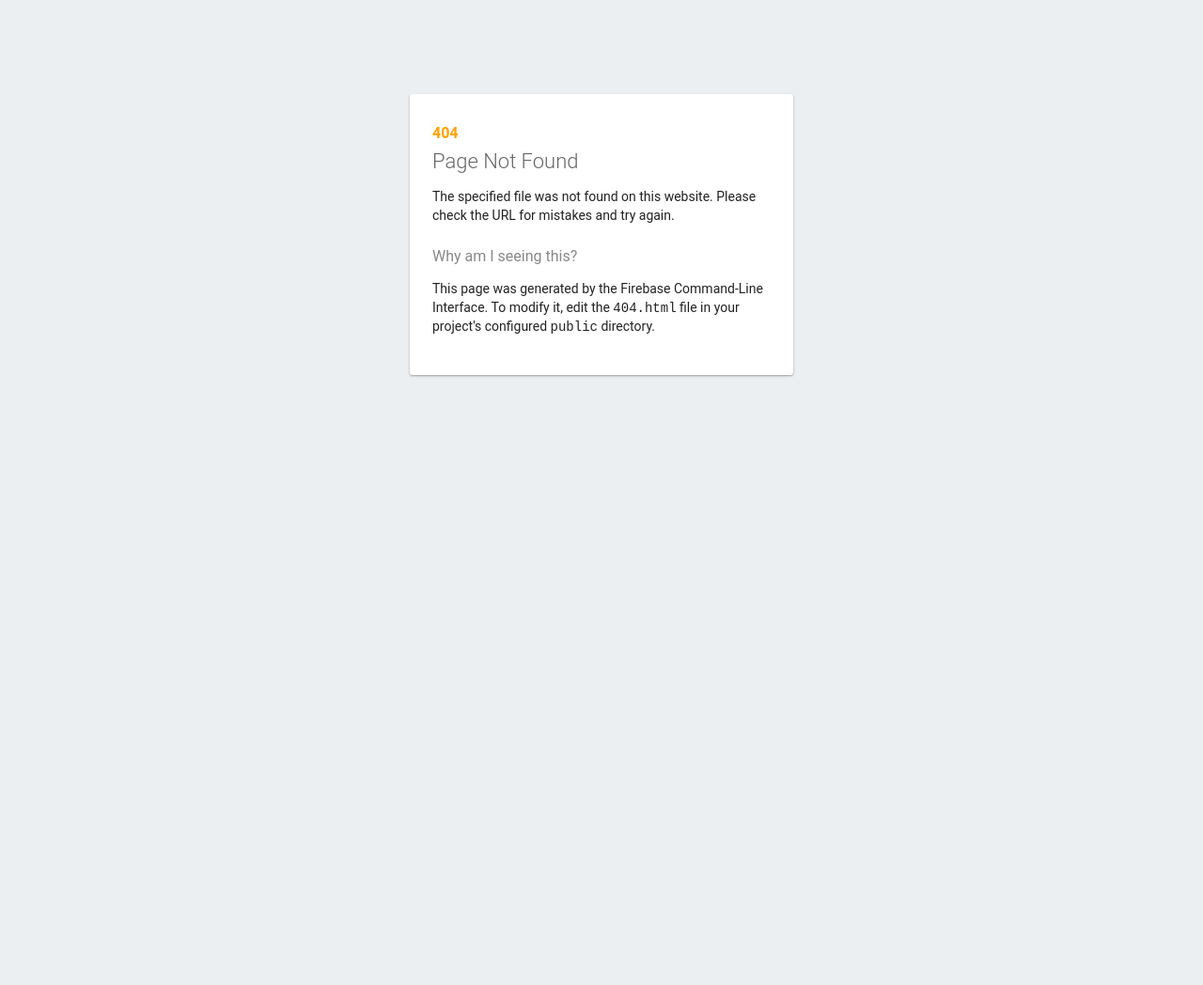
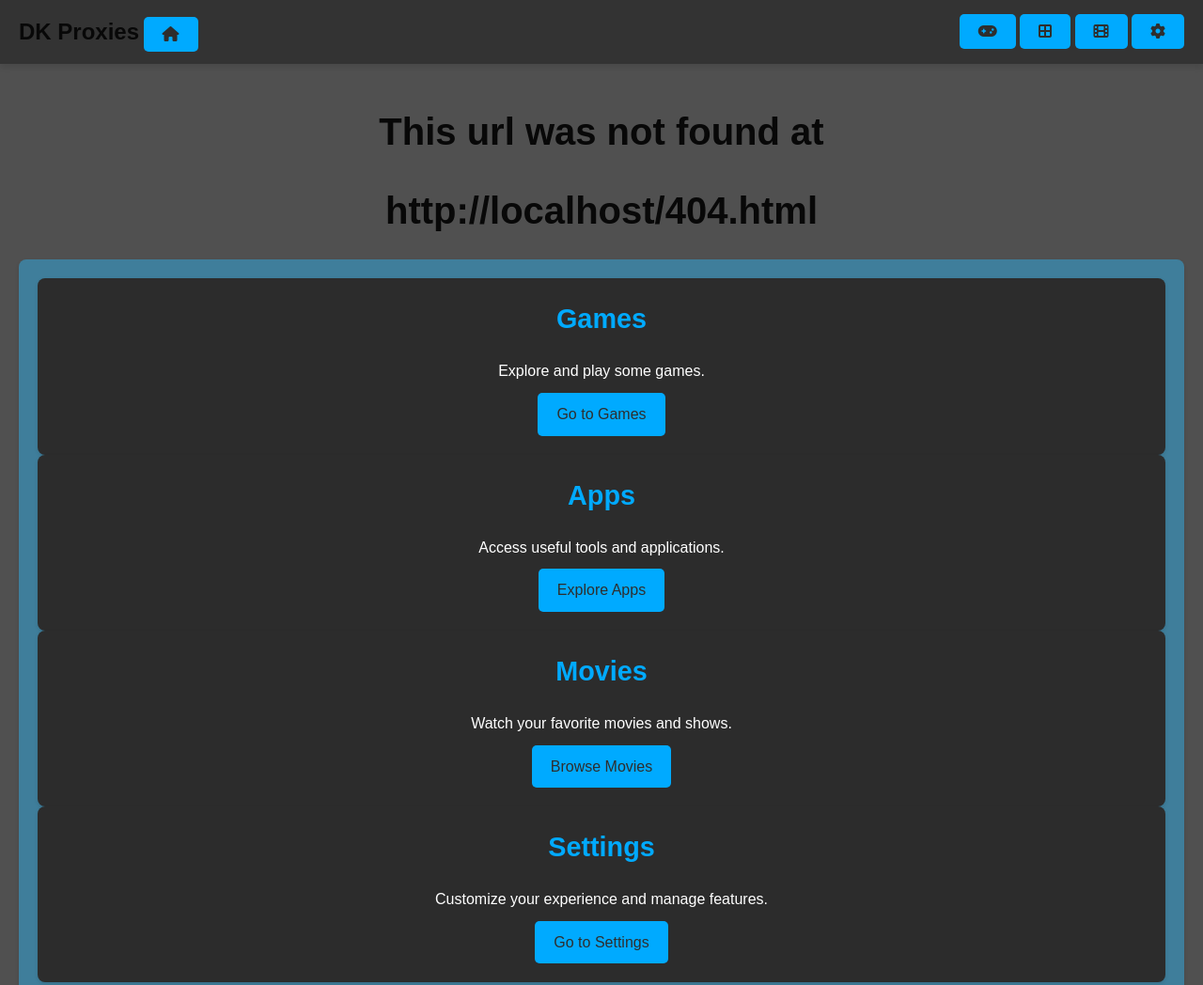
Before and after one commit to TheRealKizzobot/Unblocked-games, a website: page 404.html in a window 1280 px wide. Shown: the top 1048 px of the page at 94% size. Before the commit the page ends 800 px from the top, so only its background shows below. Drawn offline with Linux system fonts and the light colour scheme.

Commit message:
404 update

```diff
--- a/404.html
+++ b/404.html
@@ -1,33 +1,116 @@
 <!DOCTYPE html>
-<html>
-  <head>
-    <meta charset="utf-8">
-    <meta name="viewport" content="width=device-width, initial-scale=1">
-    <title>Page Not Found</title>
+ <html lang="en">
+<head>
+    <meta charset="UTF-8">
+    <meta name="viewport" content="width=device-width, initial-scale=1.0">
+    <link rel="stylesheet" href="/css/index.css">
+    <script src="/scripts/scripts.js"></script>
+    <script src="https://kit.fontawesome.com/30dbb05315.js" crossorigin="anonymous"></script>
+    <link rel="stylesheet" href="/css/fontawsome.css">
+    <title>DK Proxies</title>
+</head>
+<body>
+    <!-- Loading Screen -->
+    <div id="loading-screen" class="fade-out">
+        <div id="loading-spinner"></div>
+        <h1>Loading...</h1>
+    </div>
 
-    <style media="screen">
-      body { background: #ECEFF1; color: rgba(0,0,0,0.87); font-family: Roboto, Helvetica, Arial, sans-serif; margin: 0; padding: 0; }
-      #message { background: white; max-width: 360px; margin: 100px auto 16px; padding: 32px 24px 16px; border-radius: 3px; }
-      #message h3 { color: #888; font-weight: normal; font-size: 16px; margin: 16px 0 12px; }
-      #message h2 { color: #ffa100; font-weight: bold; font-size: 16px; margin: 0 0 8px; }
-      #message h1 { font-size: 22px; font-weight: 300; color: rgba(0,0,0,0.6); margin: 0 0 16px;}
-      #message p { line-height: 140%; margin: 16px 0 24px; font-size: 14px; }
-      #message a { display: block; text-align: center; background: #039be5; text-transform: uppercase; text-decoration: none; color: white; padding: 16px; border-radius: 4px; }
-      #message, #message a { box-shadow: 0 1px 3px rgba(0,0,0,0.12), 0 1px 2px rgba(0,0,0,0.24); }
-      #load { color: rgba(0,0,0,0.4); text-align: center; font-size: 13px; }
-      @media (max-width: 600px) {
-        body, #message { margin-top: 0; background: white; box-shadow: none; }
-        body { border-top: 16px solid #ffa100; }
-      }
-    </style>
-  </head>
-  <body>
-    <div id="message">
-      <h2>404</h2>
-      <h1>Page Not Found</h1>
-      <p>The specified file was not found on this website. Please check the URL for mistakes and try again.</p>
-      <h3>Why am I seeing this?</h3>
-      <p>This page was generated by the Firebase Command-Line Interface. To modify it, edit the <code>404.html</code> file in your project's configured <code>public</code> directory.</p>
+    <!-- Navbar -->
+    <div class="navbar">
+        <div class="logo">
+            <span>DK Proxies</span>
+            <a class="btn" href="/index.html"><i class="fa-solid fa-home"></i></a>
+        </div>
+        <div class="icons">
+            <a class="btn" href="/pages/g@m3s.html"><i class="fa-solid fa-gamepad"></i></a>
+            <a class="btn" href="/pages/4pp$.html"><i class="fa-solid fa-border-all"></i></a>
+            <a class="btn" href="/pages/m0v1e$.html"><i class="fa-solid fa-film"></i></a>
+            <a class="btn" href="/pages/settings.html"><i class="fa-solid fa-gear"></i></a>
+        </div>
     </div>
-  </body>
+
+    <!-- Main Content -->
+    <main>
+        <h1>This url was not found at <h1 id="page-url"></h1></h1>
+        <!-- Feature Cards -->
+        <section id="features">
+            <div class="card">
+                <h2>Games </h2>
+                <p>Explore and play some games.</p>
+                <a href="/pages/g@m3s.html" class="btn">Go to Games</a>
+            </div>
+            <div class="card">
+                <h2>Apps</h2>
+                <p>Access useful tools and applications.</p>
+                <a href="/pages/4pp$.html" class="btn">Explore Apps</a>
+            </div>
+            <div class="card">
+                <h2>Movies</h2>
+                <p>Watch your favorite movies and shows.</p>
+                <a href="/pages/m0v1e$.html" class="btn">Browse Movies</a>
+            </div>
+            <div class="card">
+                <h2>Settings </h2>
+                <p>Customize your experience and manage features.</p>
+                <a href="/pages/settings.html" class="btn">Go to Settings</a>
+            </div>
+            <script>
+              document.getElementById("page-url").innerHTML = window.location.href;
+              </script>
+        </section>
+    </main>
+
+    <script>
+        document.addEventListener('DOMContentLoaded', function() {
+            // Panic Key Logic
+            const keybind = localStorage.getItem('keybind') || '~'; // Default panic key
+            const sitefortab = localStorage.getItem('sitefortab') || 'https://canvas.instructure.com/login/canvas'; // Default panic site
+
+            document.body.addEventListener('keydown', function(event) {
+                if (event.key === keybind) {
+                    window.location.href = sitefortab;
+                }
+            });
+
+            // Tab Cloaker Logic
+            const savedFaviconUrl = localStorage.getItem('faviconUrl');
+            const savedTitle = localStorage.getItem('pageTitle');
+
+            if (savedFaviconUrl) {
+                let link = document.querySelector('link[rel="shortcut icon"]');
+                if (!link) {
+                    link = document.createElement('link');
+                    link.rel = 'shortcut icon';
+                    document.head.appendChild(link);
+                }
+                link.href = savedFaviconUrl;
+            }
+
+            if (savedTitle) {
+                document.title = savedTitle;
+            }
+        });
+        document.addEventListener('DOMContentLoaded', function () {
+            // Gatekeep Mode Logic
+            const gatekeepMode = localStorage.getItem('gatekeepMode') === 'true';
+            const logo = document.querySelector('.logo');
+            const title = document.getElementById('title');
+
+            function updateGatekeepUI() {
+                if (gatekeepMode) {
+                    logo.style.display = 'none';
+                    title.style.display = 'none';
+                } else {
+                    logo.style.display = 'block';
+                    title.style.display = 'block';
+                }
+            }
+
+            updateGatekeepUI();
+        });
+
+
+    </script>
+</body>
 </html>
```
